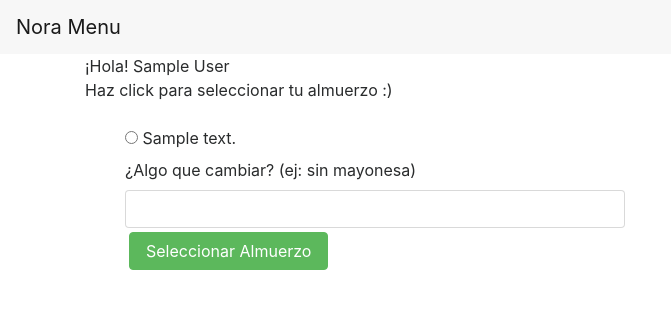
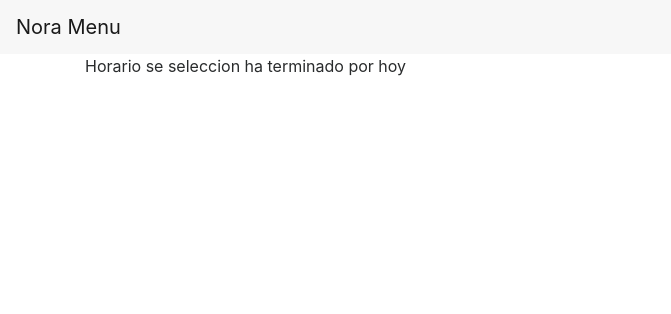
Before and after one commit to nicolascuevas/noraprojects, a Django app: template employeeApp/templates/employeeApp/employee_meal_choose.html in a window 1280 px wide. Shown: the top 314 px of the page, without its empty margins (0-671 px from the left). Run offline with Django 3.2, Linux system fonts and the light colour scheme; the template is opened without the code that fills it: values that come from a table or form of the project are taken from there, others are empty; tables that the repository leaves empty hold one stand-in row (values such as "Sample post"); some libraries are stand-ins or nearby versions.

Commit message:
limit time selection

```diff
--- a/employeeApp/templates/employeeApp/employee_meal_choose.html
+++ b/employeeApp/templates/employeeApp/employee_meal_choose.html
@@ -26,6 +26,7 @@
         <div class="container">
             <div class="row">
                 <div class="col-lg-6">
+                    {% if menu.can_choose_menu == True %}
                         {% if method == "POST" %}
                             <h1>{{ message }}</h1>
                             <br><br>
@@ -50,6 +51,9 @@
 
                             </ul>
                         {% endif %}
+                    {% else %}
+                    Horario se seleccion ha terminado por hoy
+                    {% endif %}
 
                 </div>
             </div>
```
Lines whose indentation alone changed are shown as unchanged.
